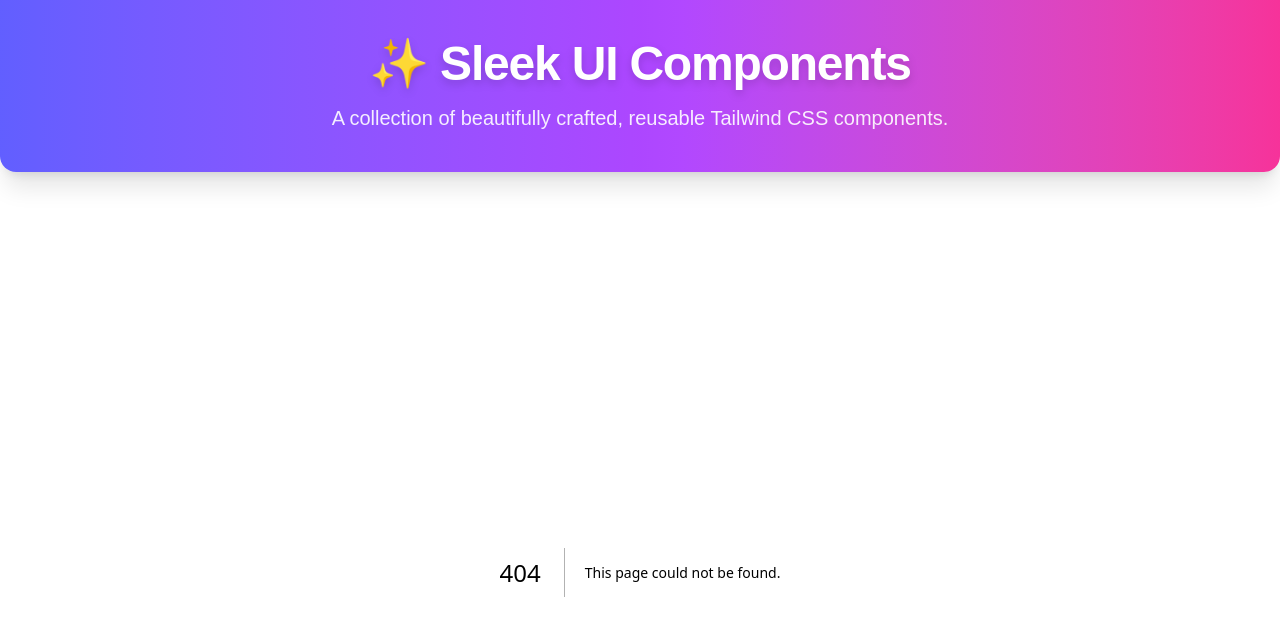
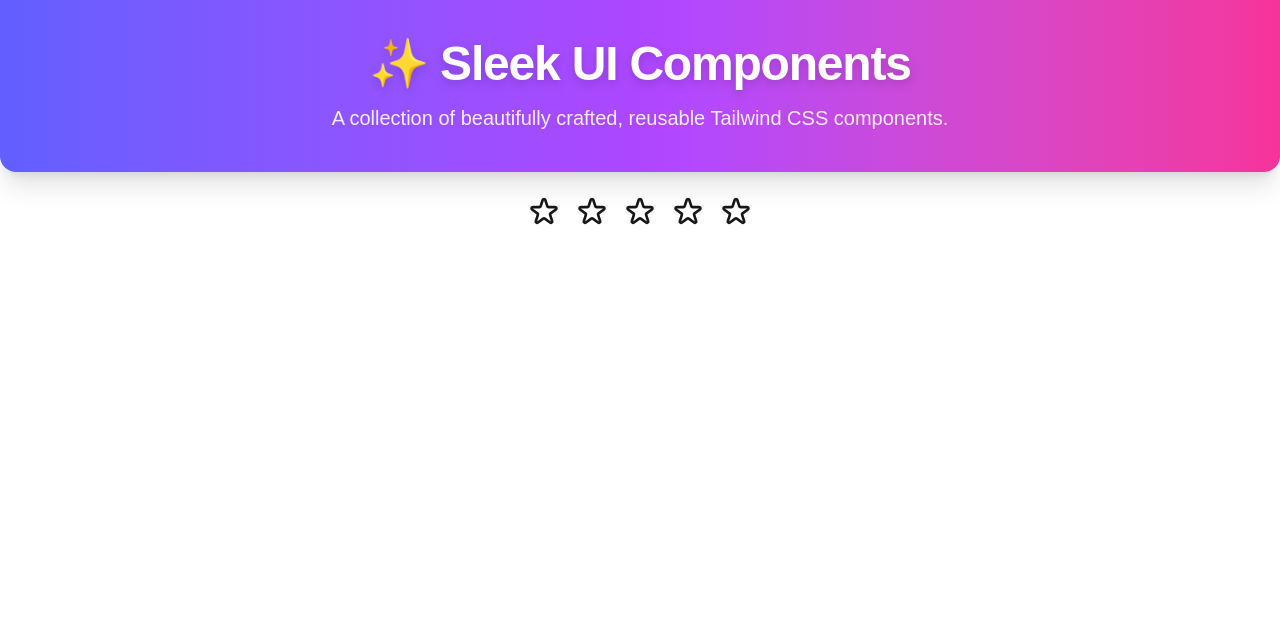
Before and after one commit to Naveen-S/ui-components, a Next.js app: page /star in a window 1280 px wide. Before the commit this address had no page. Shown: the top 636 px of the page. Built offline with nearby package versions, Linux system fonts and the light colour scheme.

Commit message:
Star UI component

```diff
--- a/src/app/globals.css
+++ b/src/app/globals.css
@@ -52,3 +52,15 @@
   border: 2px solid #fb64b6;
   color: white;
 }
+
+.star-icon {
+  --icon-size: 32px;
+
+  cursor: pointer;
+  height: var(--icon-size);
+  width: var(--icon-size);
+}
+
+.star-icon-filled {
+  fill: yellow;
+}
--- a/src/app/page.js
+++ b/src/app/page.js
@@ -10,6 +10,7 @@
         <ComponentLinkContainer to={"/nestedCheckbox"}> Nested Checkbox </ComponentLinkContainer>
         <ComponentLinkContainer to={"/explorer"}> File Explorer </ComponentLinkContainer>
         <ComponentLinkContainer to={"/traffic"}> Traffic Lights </ComponentLinkContainer>
+        <ComponentLinkContainer to={"/star"}> Star </ComponentLinkContainer>
       </div>
     </div>
   );
--- /dev/null
+++ b/src/app/star/page.js
@@ -0,0 +1,14 @@
+"use client";
+import StarRating from '@/components/StarRating';
+import React, { useState } from 'react';
+
+const page = () => {
+  const [selected, setSelected] = useState(-1);
+  return (
+    <div>
+      <StarRating numOfStars={5} selected={selected} setSelected={setSelected} />
+    </div>
+  );
+};
+
+export default page;
--- /dev/null
+++ b/src/components/StarRating.js
@@ -0,0 +1,64 @@
+import React, { useState } from 'react';
+
+const STAR = <svg
+  xmlns="http://www.w3.org/2000/svg"
+  className="star-icon"
+  fill="none"
+  viewBox="0 0 24 24"
+  stroke="currentColor"
+  strokeWidth="2">
+  <path
+    strokeLinecap="round"
+    strokeLinejoin="round"
+    d="M11.049 2.927c.3-.921 1.603-.921 1.902 0l1.519 4.674a1 1 0 00.95.69h4.915c.969 0 1.371 1.24.588 1.81l-3.976 2.888a1 1 0 00-.363 1.118l1.518 4.674c.3.922-.755 1.688-1.538 1.118l-3.976-2.888a1 1 0 00-1.176 0l-3.976 2.888c-.783.57-1.838-.197-1.538-1.118l1.518-4.674a1 1 0 00-.363-1.118l-3.976-2.888c-.784-.57-.38-1.81.588-1.81h4.914a1 1 0 00.951-.69l1.519-4.674z"
+  />
+</svg>;
+
+const STAR_FILLED = <svg
+  xmlns="http://www.w3.org/2000/svg"
+  className="star-icon star-icon-filled"
+  fill="none"
+  viewBox="0 0 24 24"
+  stroke="currentColor"
+  strokeWidth="2">
+  <path
+    strokeLinecap="round"
+    strokeLinejoin="round"
+    d="M11.049 2.927c.3-.921 1.603-.921 1.902 0l1.519 4.674a1 1 0 00.95.69h4.915c.969 0 1.371 1.24.588 1.81l-3.976 2.888a1 1 0 00-.363 1.118l1.518 4.674c.3.922-.755 1.688-1.538 1.118l-3.976-2.888a1 1 0 00-1.176 0l-3.976 2.888c-.783.57-1.838-.197-1.538-1.118l1.518-4.674a1 1 0 00-.363-1.118l-3.976-2.888c-.784-.57-.38-1.81.588-1.81h4.914a1 1 0 00.951-.69l1.519-4.674z"
+  />
+</svg>;
+
+
+const StarRating = ({ numOfStars, selected, setSelected }) => {
+  const [dummySelection, setDummySelection] = useState(-1);
+  const handleClick = (e, idx) => {
+    setSelected(idx);
+  };
+
+  const handleMouseOver = (e, idx) => {
+    setDummySelection(idx);
+  };
+
+  const handleMouseOut = () => {
+    setDummySelection(-1);
+  };
+
+  const renderStars = (idx) => {
+    if (dummySelection > -1) {
+      return dummySelection >= idx ? STAR_FILLED : STAR;
+    } else {
+      return selected >= idx ? STAR_FILLED : STAR;
+    }
+  };
+  return (
+    <div className='flex justify-center my-4'>
+      {Array(numOfStars).fill(' ').map((v, idx) => {
+        return <span key={idx} className='flex m-2 cursor-pointer' onMouseOver={(e) => handleMouseOver(e, idx)} onMouseOut={(e) => { handleMouseOut(e); }} onClick={(e) => handleClick(e, idx)}>
+          {renderStars(idx)}
+        </span>;
+      })}
+    </div>
+  );
+};
+
+export default StarRating;
```
